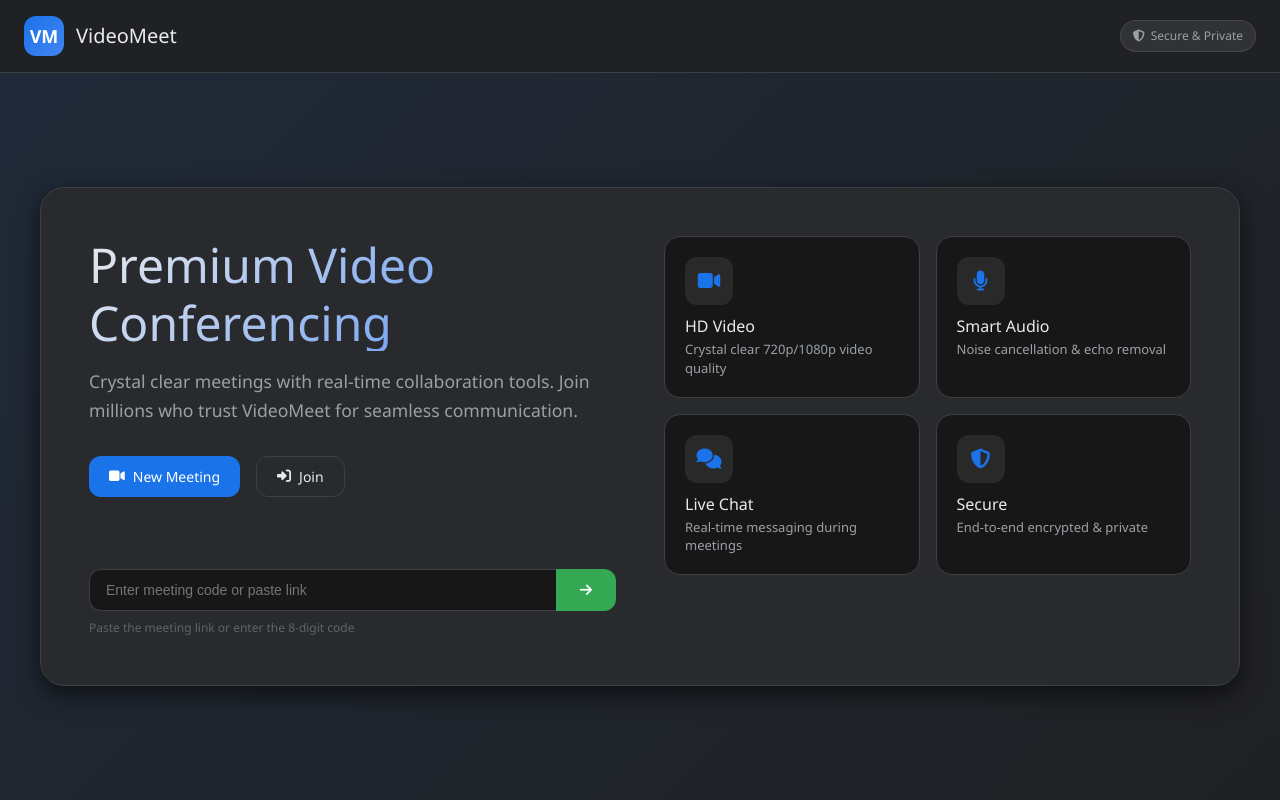
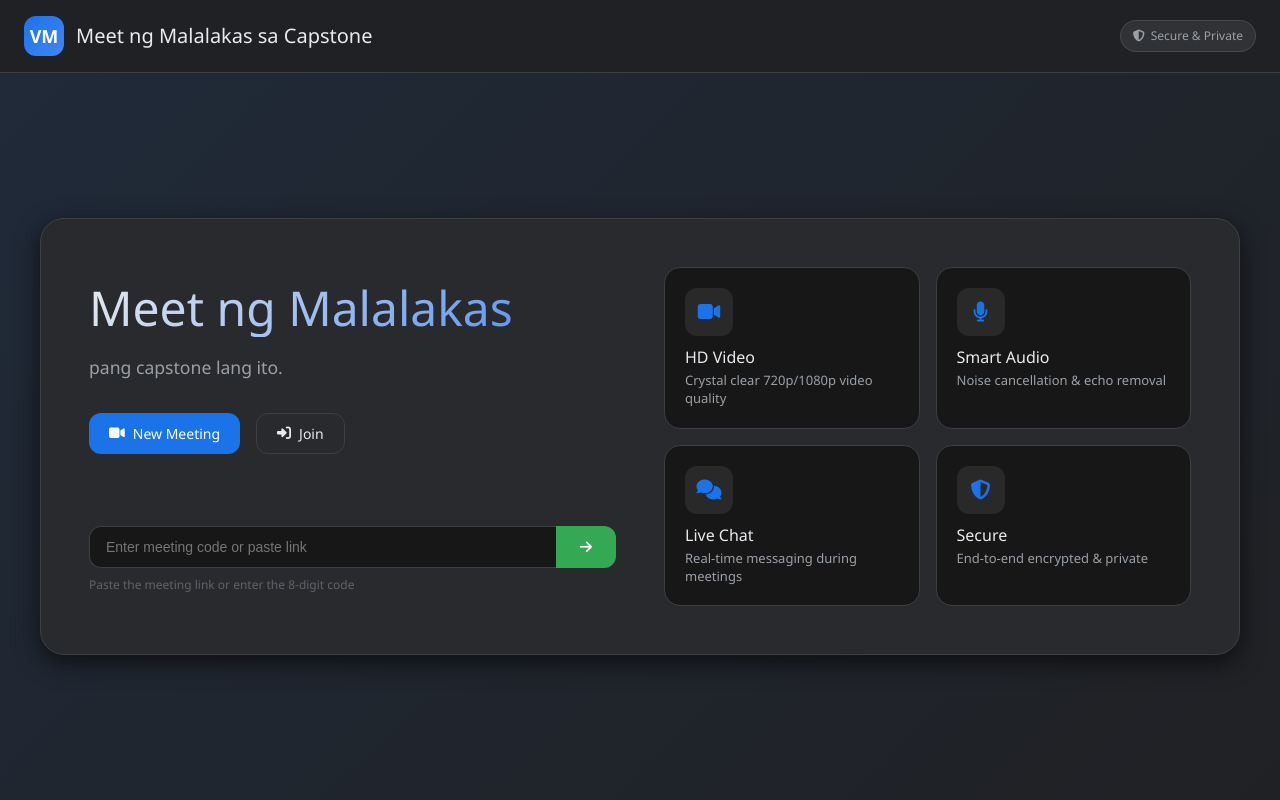
Before and after one commit to jhonpauloguevarra10-eng/caps1, a website: page public/index.html in a window 1280 px wide. Drawn offline with nearby package versions, Linux system fonts and the light colour scheme; no server answers.

Commit message:
Update title and headings for localizationuldated

```diff
--- a/public/index.html
+++ b/public/index.html
@@ -3,7 +3,7 @@
 <head>
   <meta charset="UTF-8">
   <meta name="viewport" content="width=device-width, initial-scale=1.0">
-  <title>VideoMeet - Premium Video Conferencing</title>
+  <title>Meet ng malalakas</title>
   <link rel="stylesheet" href="css/style.css">
   <link rel="stylesheet" href="https://cdnjs.cloudflare.com/ajax/libs/font-awesome/6.4.0/css/all.min.css">
 </head>
@@ -13,7 +13,7 @@
     <div class="topbar">
       <div class="brand">
         <div class="logo">VM</div>
-        <h1>VideoMeet</h1>
+        <h1>Meet ng Malalakas sa Capstone</h1>
       </div>
       <div class="nav-actions">
         <div class="pill">
@@ -25,8 +25,8 @@
     <div class="landing-container">
       <div class="landing-card">
         <div class="landing-left">
-          <h1 class="hero-title">Premium Video Conferencing</h1>
-          <p class="hero-sub">Crystal clear meetings with real-time collaboration tools. Join millions who trust VideoMeet for seamless communication.</p>
+          <h1 class="hero-title">Meet ng Malalakas</h1>
+          <p class="hero-sub">pang capstone lang ito.</p>
 
           <div class="cta-row">
             <button id="btn-new-meeting" class="btn btn-primary">
@@ -237,7 +237,7 @@
       <div class="meeting-info">
         <div class="meeting-title">
           <i class="fas fa-video"></i>
-          <span id="meeting-title-text">VideoMeet Conference</span>
+          <span id="meeting-title-text">Meet ng Malalakas sa Capstone</span>
           <span class="participant-count">
             <i class="fas fa-users"></i> <span id="participant-count">1</span>
           </span>
```
